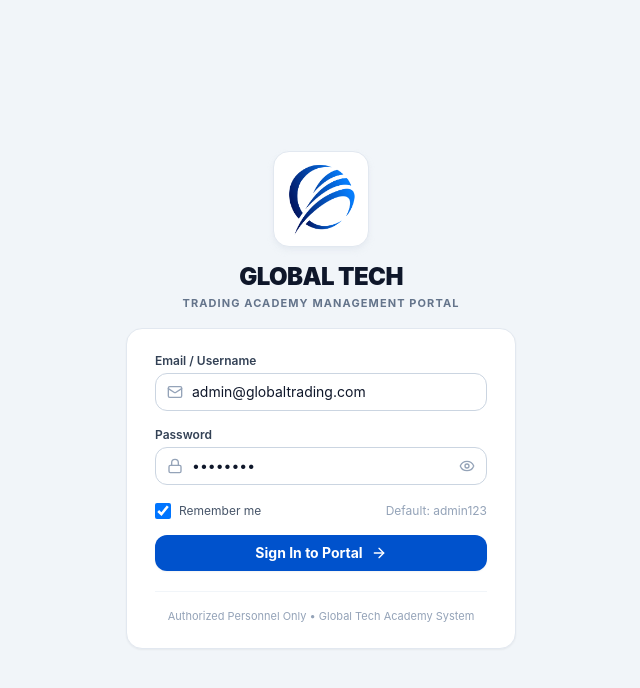
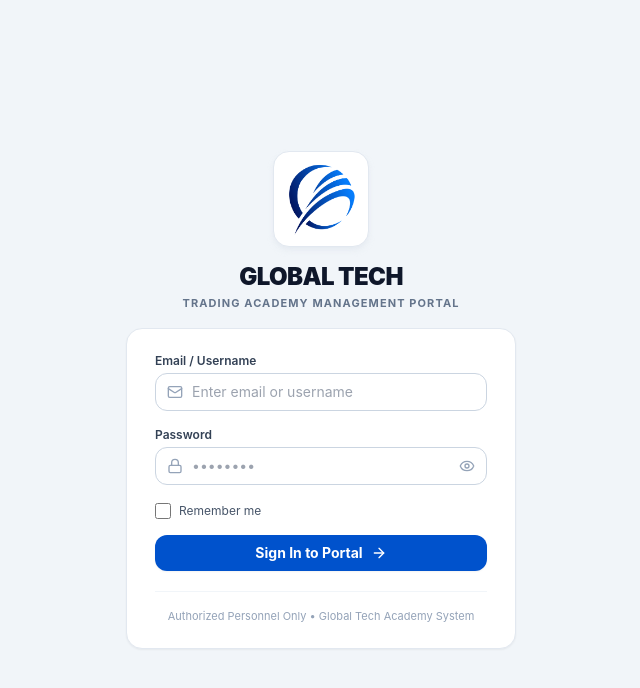
Before and after one commit to aiaceonesolutionscom/Global-tech-trading-accademy-management-system, a Next.js app: page /login in a window 1280 px wide. Shown: the top 688 px of the page, without its empty margins (319-959 px from the left). Built offline with nearby package versions, Linux system fonts and the light colour scheme.

Commit message:
Fix login page: remove default credentials and disable autofill

```diff
--- a/src/app/(auth)/login/page.tsx
+++ b/src/app/(auth)/login/page.tsx
@@ -7,10 +7,10 @@ import { Button } from '@/components/ui/Button';
 
 export default function LoginPage() {
   const router = useRouter();
-  const [email, setEmail] = useState('admin@globaltrading.com');
-  const [password, setPassword] = useState('admin123');
+  const [email, setEmail] = useState('');
+  const [password, setPassword] = useState('');
   const [showPassword, setShowPassword] = useState(false);
-  const [rememberMe, setRememberMe] = useState(true);
+  const [rememberMe, setRememberMe] = useState(false);
   const [isLoading, setIsLoading] = useState(false);
   const [error, setError] = useState<string | null>(null);
 
@@ -65,7 +65,7 @@ export default function LoginPage() {
       {/* Login Card (Proportionally sized to look compact & sleek at 100% zoom) */}
       <div className="w-full max-w-[390px] mt-4">
         <div className="bg-white py-6 px-6 sm:px-7 shadow-sm border border-slate-200 rounded-2xl">
-          <form className="space-y-4" onSubmit={handleSubmit}>
+          <form className="space-y-4" onSubmit={handleSubmit} autoComplete="off">
             {error && (
               <div className="p-3 bg-rose-50 border border-rose-200 rounded-xl text-xs text-rose-700 font-medium">
                 {error}
@@ -85,7 +85,8 @@ export default function LoginPage() {
                   value={email}
                   onChange={(e) => setEmail(e.target.value)}
                   required
-                  placeholder="admin@globaltrading.com"
+                  autoComplete="off"
+                  placeholder="Enter email or username"
                   className="w-full pl-9 pr-3 py-2 text-xs sm:text-sm rounded-xl border border-slate-300 bg-white focus:outline-none focus:ring-2 focus:ring-[#0052CC] focus:border-transparent transition-all"
                 />
               </div>
@@ -104,6 +105,7 @@ export default function LoginPage() {
                   value={password}
                   onChange={(e) => setPassword(e.target.value)}
                   required
+                  autoComplete="new-password"
                   placeholder="••••••••"
                   className="w-full pl-9 pr-10 py-2 text-xs sm:text-sm rounded-xl border border-slate-300 bg-white focus:outline-none focus:ring-2 focus:ring-[#0052CC] focus:border-transparent transition-all"
                 />
@@ -117,7 +119,7 @@ export default function LoginPage() {
               </div>
             </div>
 
-            <div className="flex items-center justify-between text-xs pt-0.5">
+            <div className="flex items-center text-xs pt-0.5">
               <label className="flex items-center gap-2 cursor-pointer">
                 <input
                   type="checkbox"
@@ -127,7 +129,6 @@ export default function LoginPage() {
                 />
                 <span className="text-slate-600">Remember me</span>
               </label>
-              <span className="text-slate-400">Default: admin123</span>
             </div>
 
             <Button
```
